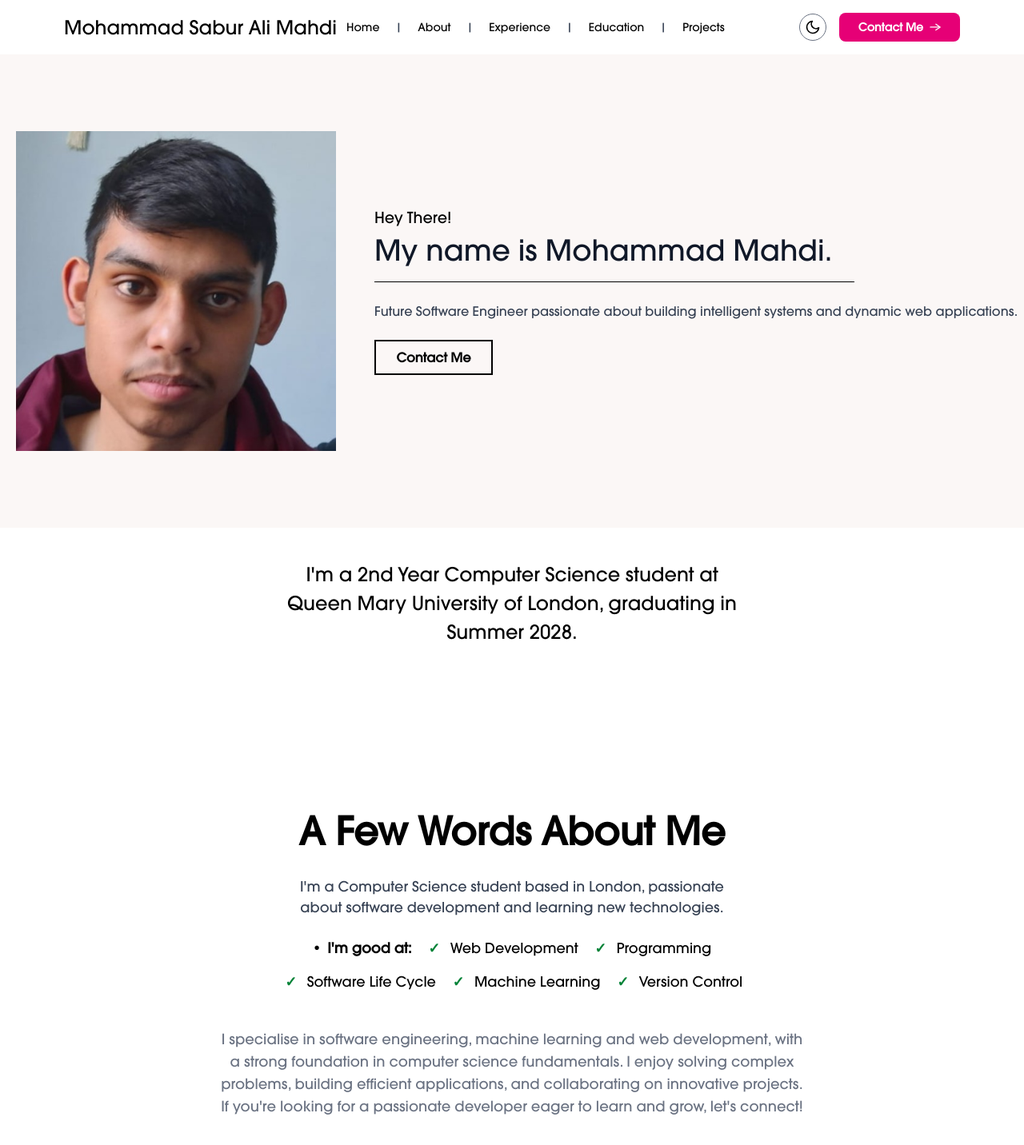
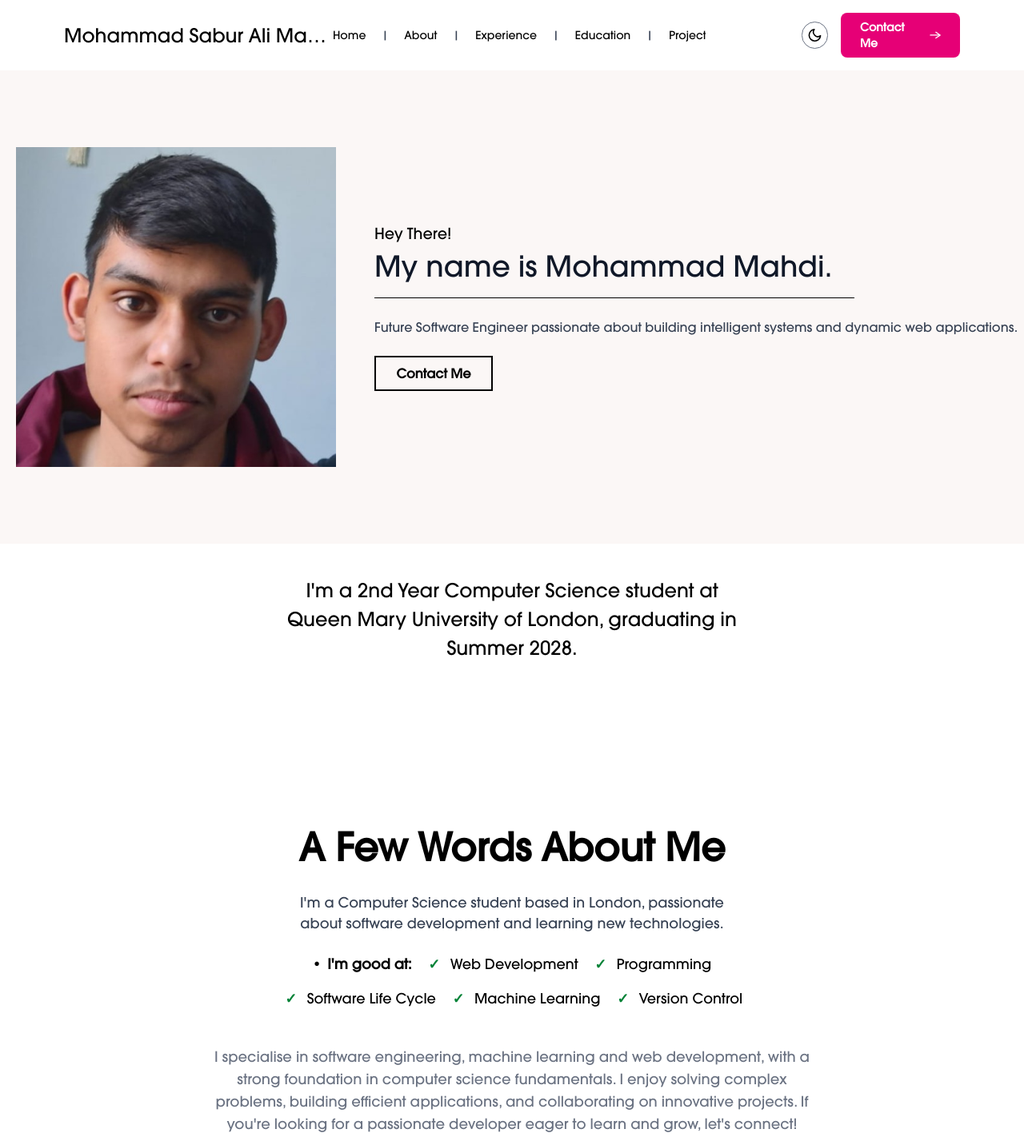
Before and after one commit to MohammadMahdi10/Mohammad-Portfolio-Website, a React (Vite) app: page / in a window 1280 px wide. Shown: the top 1432 px of the page at 80% size. Built offline with nearby package versions, Linux system fonts and the light colour scheme.

Commit message:
Fixed a few mobile issues

```diff
--- a/src/components/About.jsx
+++ b/src/components/About.jsx
@@ -11,13 +11,13 @@ const About = () => {
   return (
     <div id="About" className="mt-52 px-6 scroll-mt-50 ">
       <div className="max-w-3xl mx-auto flex flex-col items-center text-center">
-        <h1 className="text-5xl md:text-5xl font-bold mb-8 dark:text-blue-400">A Few Words About Me</h1>
+        <h1 className="text-5xl font-bold mb-8 dark:text-blue-400">A Few Words About Me</h1>
 
-        <p className="text-m text-gray-700 md:text-[1.1rem] mb-6 md:w-140 dark:text-gray-200">
+        <p className="text-base text-gray-700 md:text-[1.1rem] mb-6 max-w-full md:max-w-xl dark:text-gray-200">
           I'm a Computer Science student based in London, passionate about software development and learning new technologies.
         </p>
 
-        <div className="flex flex-wrap justify-center gap-4 mb-6 text-l md:text-[1.1rem] md:w-160">
+        <div className="flex flex-wrap justify-center gap-4 mb-6 text-lg md:text-[1.1rem] max-w-full md:max-w-2xl">
           <span className="flex items-center gap-2">
             <span>•</span>
             <span className="font-semibold">I'm good at:</span>
@@ -32,7 +32,7 @@ const About = () => {
           ))}
         </div>
 
-        <p className="text-lg md:text-l mb-6 md:w-185 text-gray-500 mt-5 dark:text-gray-100">
+        <p className="text-lg mb-6 max-w-full md:max-w-4xl text-gray-500 mt-5 dark:text-gray-100">
         I specialise in software engineering, machine learning and web development, with a strong foundation in computer science fundamentals.
         I enjoy solving complex problems, building efficient applications, and collaborating on innovative projects.
         If you're looking for a passionate developer eager to learn and grow, let's connect!
--- a/src/components/Navbar.jsx
+++ b/src/components/Navbar.jsx
@@ -15,14 +15,21 @@ const Navbar = ({theme, setTheme, contactFormOpen, openContactForm, closeContact
     <div className='flex justify-between items-center px-4 sm:px-12 lg:px-24 xl:px-20 py-4 sticky top-0 z-50 backdrop-blur-x1 font-medium
     bg-white dark:bg-gray-900'>
 
-      <h1 className="w-40 sm:w-40 whitespace-nowrap text-2xl font-medium text-black dark:text-white"><a href="#Home">Mohammad Sabur Ali Mahdi</a></h1>
+      <h1 className="max-w-[200px] sm:max-w-none truncate sm:whitespace-nowrap text-lg sm:text-2xl font-medium text-black dark:text-white">
+        <a href="#Home">Mohammad Sabur Ali Mahdi</a>
+      </h1>
+
 
       {/* Navbar For Mobile & Desktop */}
-      <div className={`text-gray-700 dark:text-white sm:text-sm
-        ${sidebarOpen ? 'max-sm:w-60 max-sm:pl-10' : 'max-sm:w-0 overflow-hidden'}
-        max-sm:fixed top-0 bottom-0 right-0 max-sm:min-h-screen max-sm:h-full max-sm:flex-col
-        max-sm:bg-gray-800 max-sm:shadow-2xl max-sm:shadow-black/90 max-sm:text-white max-sm:pt-20
-        flex sm:items-center gap-5 ml-25 transition-all duration-500 ease-in-out`}>
+      <div
+        className={`text-gray-700 dark:text-white sm:text-sm md:mr-30
+          ${sidebarOpen ? 'max-sm:w-50 max-sm:pl-6' : 'max-sm:w-0 overflow-hidden'}
+          max-sm:fixed top-0 bottom-0 right-0 max-sm:min-h-screen max-sm:h-full
+          max-sm:flex-col max-sm:bg-gray-800 max-sm:shadow-2xl max-sm:shadow-black/90
+          max-sm:text-white max-sm:pt-20 flex sm:items-center gap-5
+          transition-all duration-500 ease-in-out`}
+      >
+
 
         <FiX className="w-7 h-7 absolute right-4 top-4 sm:hidden"
         onClick={()=> setSidebarOpen(false)}/>
@@ -30,51 +37,60 @@ const Navbar = ({theme, setTheme, contactFormOpen, openContactForm, closeContact
         <a
           onClick={() => setSidebarOpen(false)}
           href="#Home"
-          className="relative text-black dark:text-white max-sm:text-white transition-colors duration-300 hover:text-pink-500 dark:hover:text-blue-400
-          after:content-[''] after:absolute after:left-0 after:bottom-0 after:w-0 after:h-[2px] after:bg-pink-500 dark:after:bg-blue-400
-          after:transition-all after:duration-300
-          hover:after:w-full">Home</a>
+          className="relative text-black dark:text-white transition-colors duration-300 hover:text-pink-500 dark:hover:text-blue-400
+          after:content-[''] after:absolute after:left-0 after:bottom-0
+          after:w-0 after:h-[2px] after:bg-pink-500 dark:after:bg-blue-400
+          after:transition-all after:duration-300 hover:after:w-full
+          max-sm:text-lg max-sm:py-2"
+          >Home</a>
 
         <span className="hidden md:inline">|</span>
 
         <a
           onClick={() => setSidebarOpen(false)}
           href="#About"
-          className="relative text-black dark:text-white max-sm:text-white transition-colors duration-300 hover:text-pink-500 dark:hover:text-blue-400
+          className="relative text-black dark:text-white transition-colors duration-300 hover:text-pink-500 dark:hover:text-blue-400
             after:content-[''] after:absolute after:left-0 after:bottom-0
             after:w-0 after:h-[2px] after:bg-pink-500 dark:after:bg-blue-400
-            after:transition-all after:duration-300
-            hover:after:w-full">About</a>
+            after:transition-all after:duration-300 hover:after:w-full
+            max-sm:text-lg max-sm:py-2"
+          >About</a>
 
         <span className="hidden md:inline">|</span>
 
         <a
           onClick={() => setSidebarOpen(false)}
           href="#Experience"
-          className="relative text-black dark:text-white max-sm:text-white transition-colors duration-300 hover:text-pink-500 dark:hover:text-blue-400
-          after:content-[''] after:absolute after:left-0 after:bottom-0
-          after:w-0 after:h-[2px] after:bg-pink-500 dark:after:bg-blue-400
-          after:transition-all after:duration-300 hover:after:w-full">Experience</a>
+          className="relative text-black dark:text-white transition-colors duration-300 hover:text-pink-500 dark:hover:text-blue-400
+            after:content-[''] after:absolute after:left-0 after:bottom-0
+            after:w-0 after:h-[2px] after:bg-pink-500 dark:after:bg-blue-400
+            after:transition-all after:duration-300 hover:after:w-full
+            max-sm:text-lg max-sm:py-2"
+          >Experience</a>
 
         <span className="hidden md:inline">|</span>
 
         <a
           onClick={() => setSidebarOpen(false)}
           href="#Education"
-          className="relative text-black dark:text-white max-sm:text-white transition-colors duration-300 hover:text-pink-500 dark:hover:text-blue-400
-          after:content-[''] after:absolute after:left-0 after:bottom-0
-          after:w-0 after:h-[2px] after:bg-pink-500 dark:after:bg-blue-400
-          after:transition-all after:duration-300 hover:after:w-full">Education</a>
+          className="relative text-black dark:text-white transition-colors duration-300 hover:text-pink-500 dark:hover:text-blue-400
+            after:content-[''] after:absolute after:left-0 after:bottom-0
+            after:w-0 after:h-[2px] after:bg-pink-500 dark:after:bg-blue-400
+            after:transition-all after:duration-300 hover:after:w-full
+            max-sm:text-lg max-sm:py-2"
+          >Education</a>
 
         <span className="hidden md:inline">|</span>
 
         <a
           onClick={() => setSidebarOpen(false)}
           href="#Projects"
-          className="relative text-black dark:text-white max-sm:text-white transition-colors duration-300 hover:text-pink-500 dark:hover:text-blue-400
+          className="relative text-black dark:text-white transition-colors duration-300 hover:text-pink-500 dark:hover:text-blue-400
             after:content-[''] after:absolute after:left-0 after:bottom-0
             after:w-0 after:h-[2px] after:bg-pink-500 dark:after:bg-blue-400
-            after:transition-all after:duration-300 hover:after:w-full">Projects</a>
+            after:transition-all after:duration-300 hover:after:w-full
+            max-sm:text-lg max-sm:py-2"
+          >Projects</a>
       </div>
 
       <div className='flex items-center gap-2 sm:gap-4'>
```
